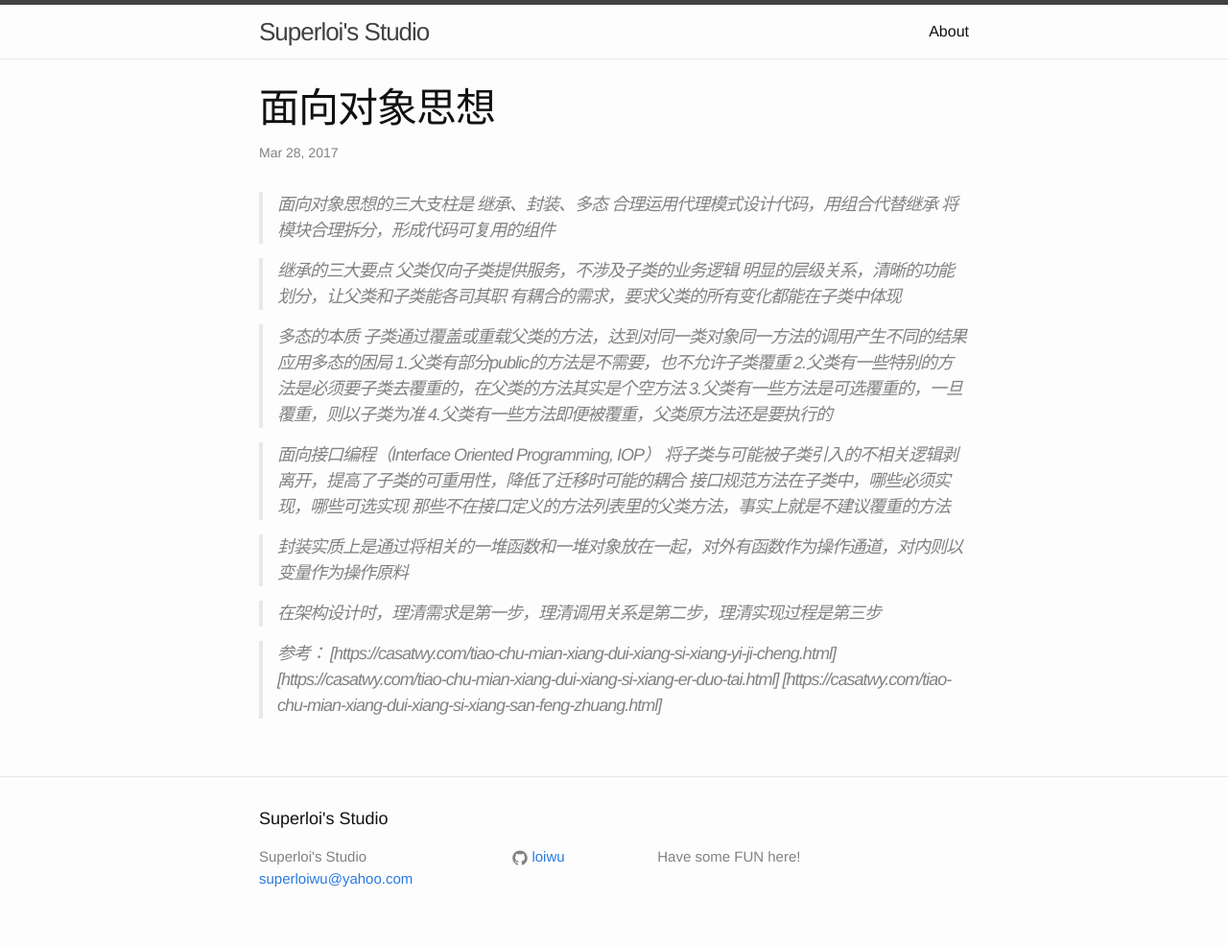
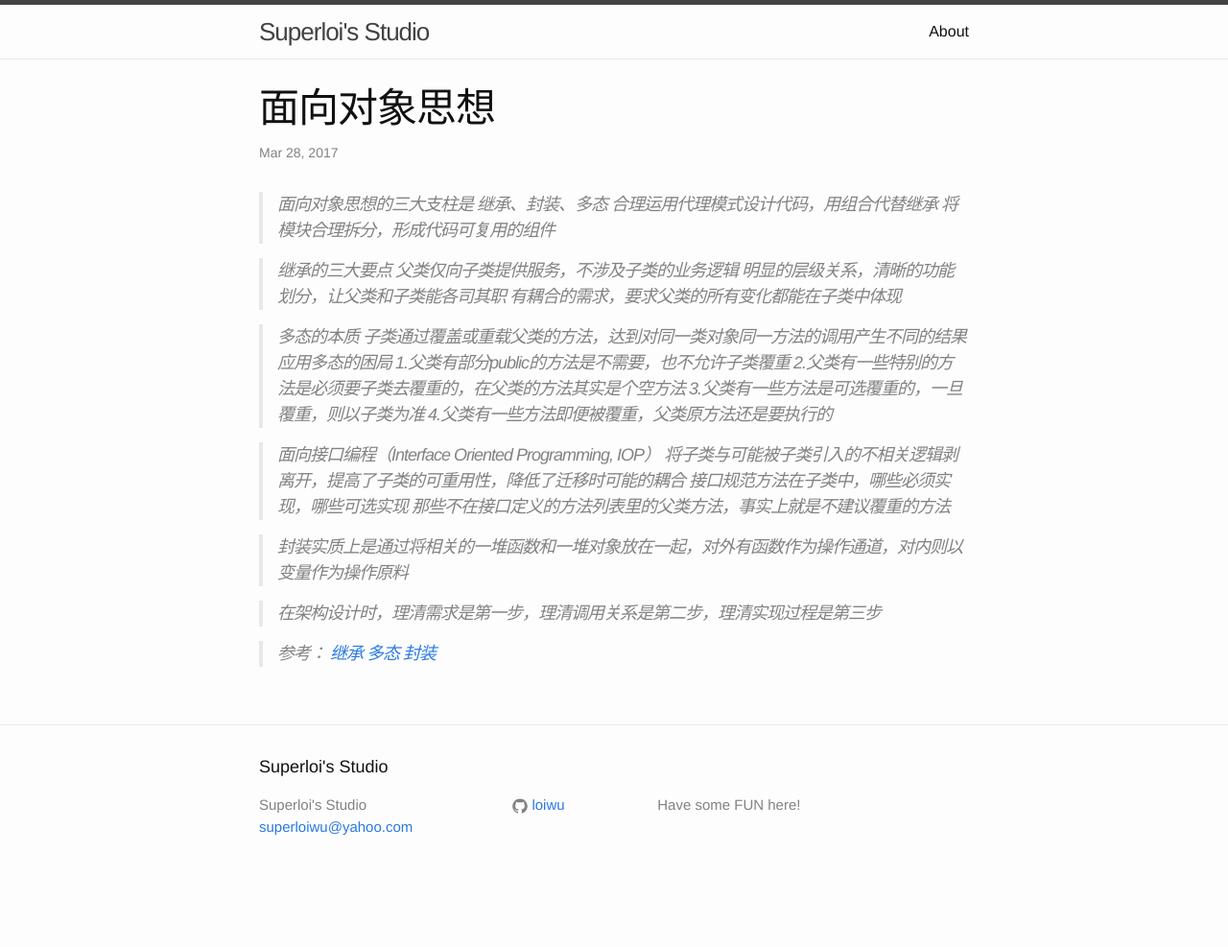
Before and after one commit to superloiwu/superloiwu.github.io, a Jekyll site: the page built from _posts/2017-3-28-面向对象思想.markdown, in a window 1280 px wide. Shown: the whole page at 96% size. Built offline with Jekyll 4.4.1, drawn with Linux system fonts in a browser that asks for light colours; after the commit the page ends 933 px from its top, so only the background shows below that.

Commit message:
参考链接

```diff
--- a/_posts/2017-3-28-面向对象思想.markdown
+++ b/_posts/2017-3-28-面向对象思想.markdown
@@ -35,6 +35,6 @@ categories: loiwu update
 
 
 > 参考：
-> [https://casatwy.com/tiao-chu-mian-xiang-dui-xiang-si-xiang-yi-ji-cheng.html]
-> [https://casatwy.com/tiao-chu-mian-xiang-dui-xiang-si-xiang-er-duo-tai.html]
-> [https://casatwy.com/tiao-chu-mian-xiang-dui-xiang-si-xiang-san-feng-zhuang.html]
+> [继承](https://casatwy.com/tiao-chu-mian-xiang-dui-xiang-si-xiang-yi-ji-cheng.html)
+> [多态](https://casatwy.com/tiao-chu-mian-xiang-dui-xiang-si-xiang-er-duo-tai.html)
+> [封装](https://casatwy.com/tiao-chu-mian-xiang-dui-xiang-si-xiang-san-feng-zhuang.html)
```
